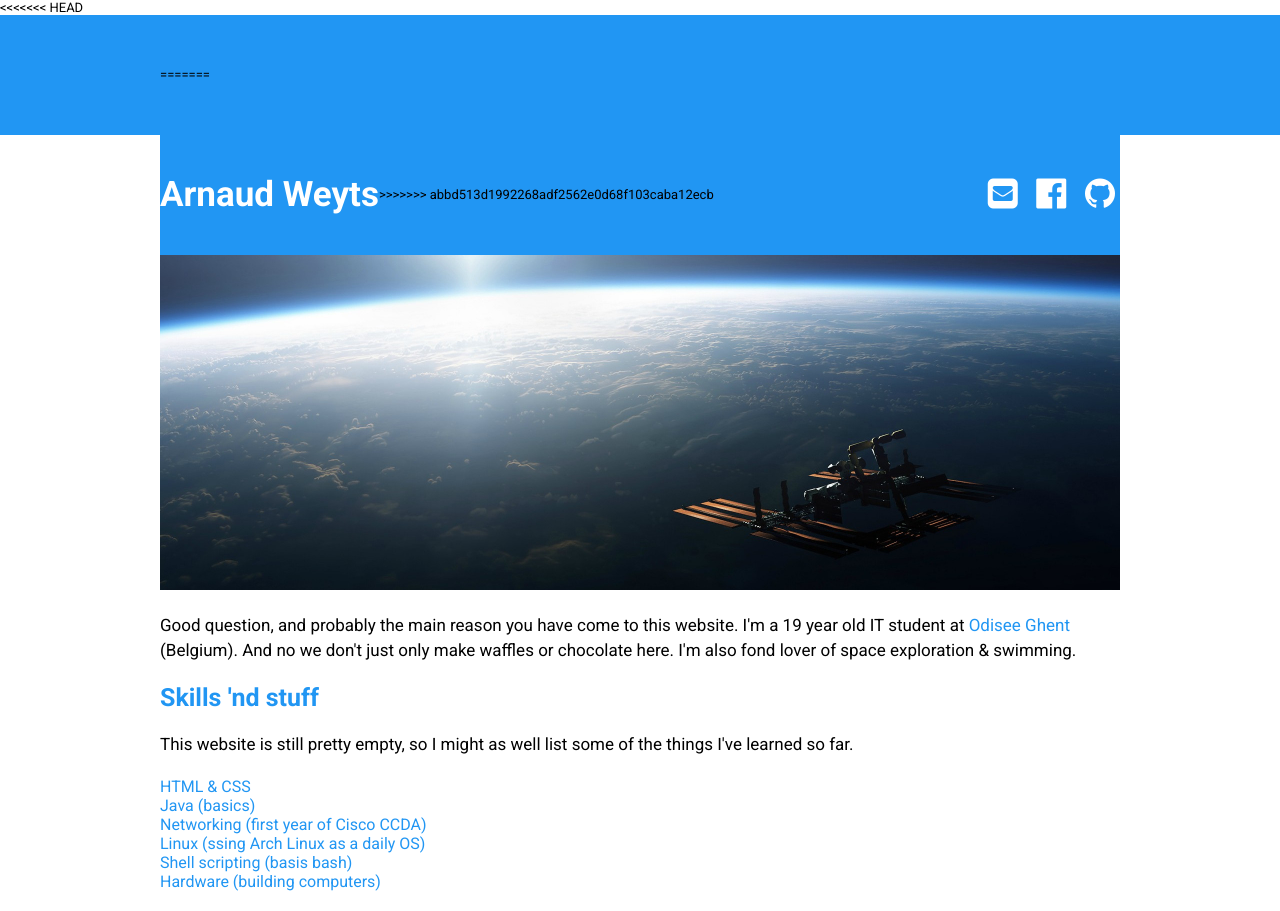
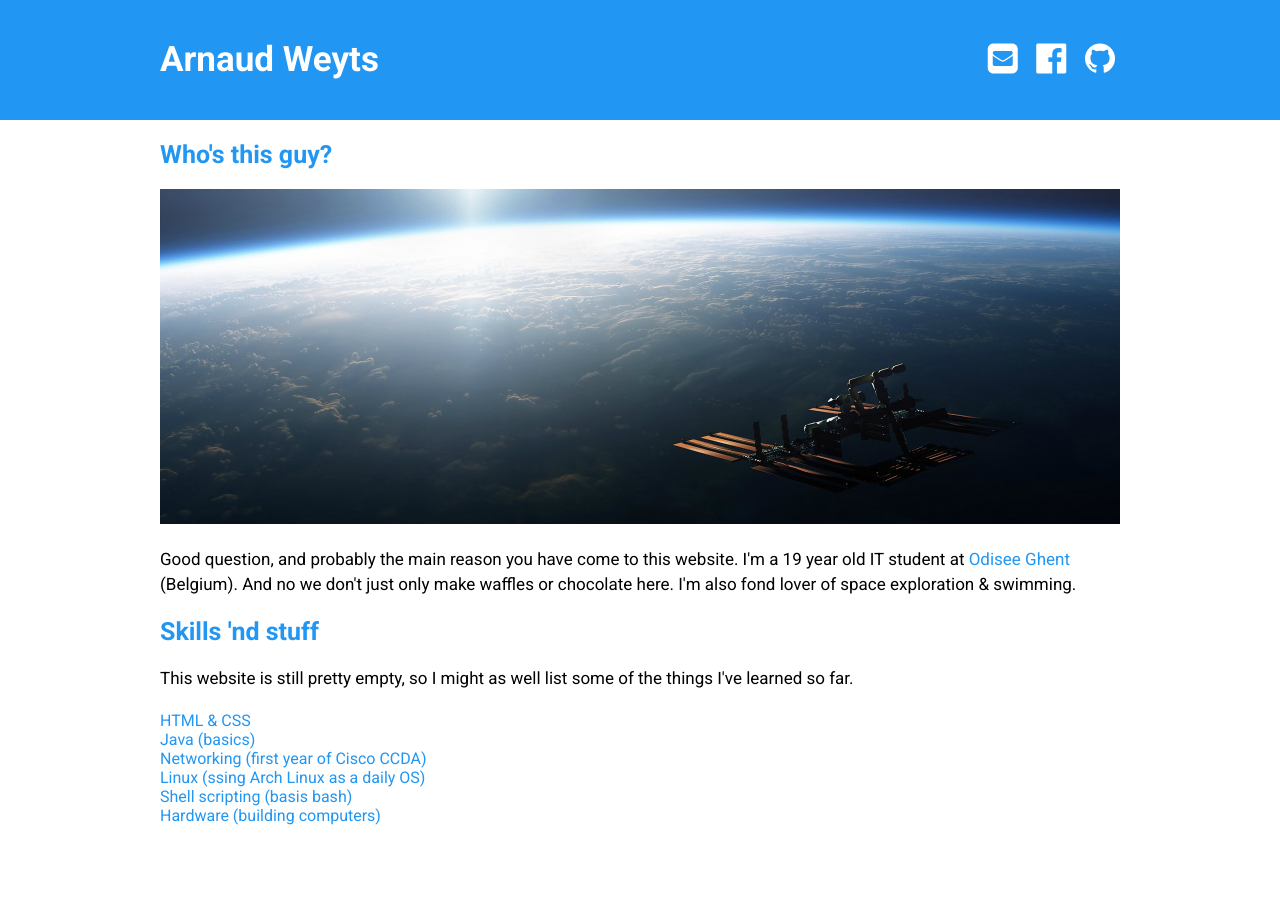
Before and after one commit to ArnaudWeyts/arnaudweyts.com, a plain HTML site: page index.html in a window 1280 px wide. After the commit the page ends 845 px from the top, so only its background shows below. Drawn offline with Linux system fonts and the light colour scheme.

Commit message:
fixed merger

```diff
--- a/index.html
+++ b/index.html
@@ -13,23 +13,18 @@
 	<link rel="stylesheet" href="fonts/font-awesome-4.3.0/css/font-awesome.min.css">
 </head>
 <body>
-<<<<<<< HEAD
 	<header>
 		<div class="wrapper">
-=======
 			<script>
 				(function(i,s,o,g,r,a,m){i['GoogleAnalyticsObject']=r;i[r]=i[r]||function(){
 					(i[r].q=i[r].q||[]).push(arguments)},i[r].l=1*new Date();a=s.createElement(o),
 					m=s.getElementsByTagName(o)[0];a.async=1;a.src=g;m.parentNode.insertBefore(a,m)
 				})(window,document,'script','//www.google-analytics.com/analytics.js','ga');
-	RDDD
 				ga('create', 'UA-64481180-1', 'auto');
 				ga('send', 'pageview');
-
 			</script>
 			<div id="wrapper" class="clearfix">
 				<header>
->>>>>>> abbd513d1992268adf2562e0d68f103caba12ecb
 					<h1>Arnaud Weyts</h1>
 					<section id="headerlinks">
 						<a href="mailto:arnaud.weyts@gmail.com" class="button"><i class="fa fa-envelope-square"></i></a>
```
Lines whose indentation alone changed are shown as unchanged.
